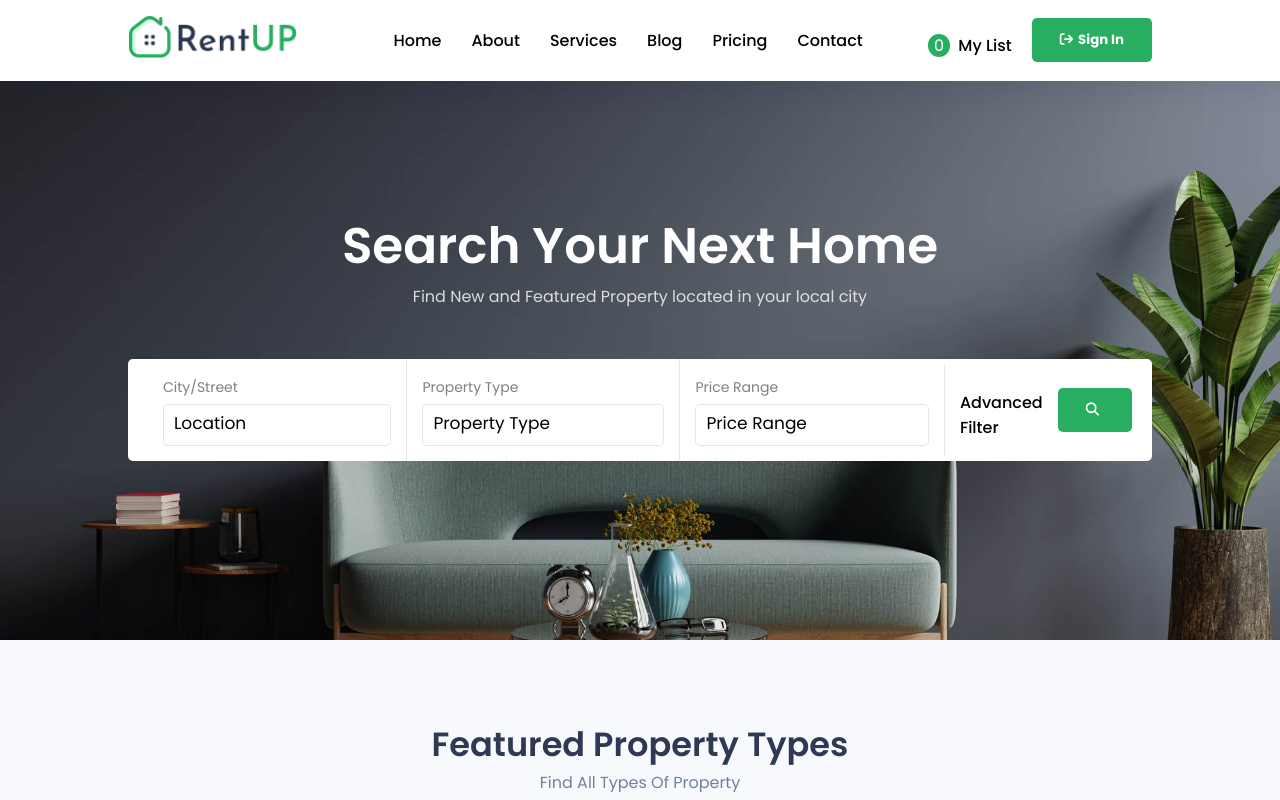
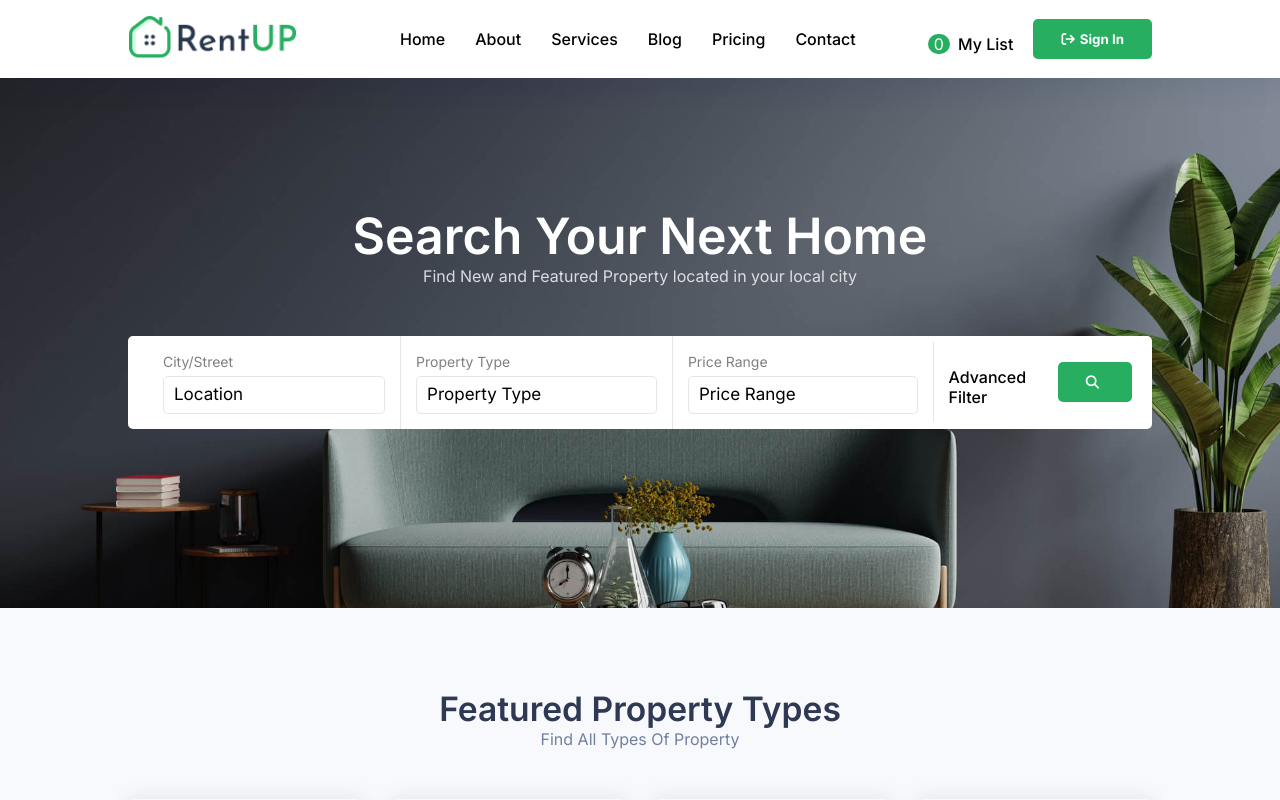
Before and after one commit to chrismbah/Rent-Up, a React (Vite) app: page / in a window 1280 px wide. Shown: the top 800 px of the page. Built offline with nearby package versions, Linux system fonts and the light colour scheme.

Commit message:
Changed font family

```diff
--- a/src/main.css
+++ b/src/main.css
@@ -3,7 +3,7 @@
     margin:0;
     padding: 0;
     box-sizing: border-box;
-    font-family: "Poppins",sans-serif;
+    font-family: "Inter",sans-serif;
 
 }
 body{
```
